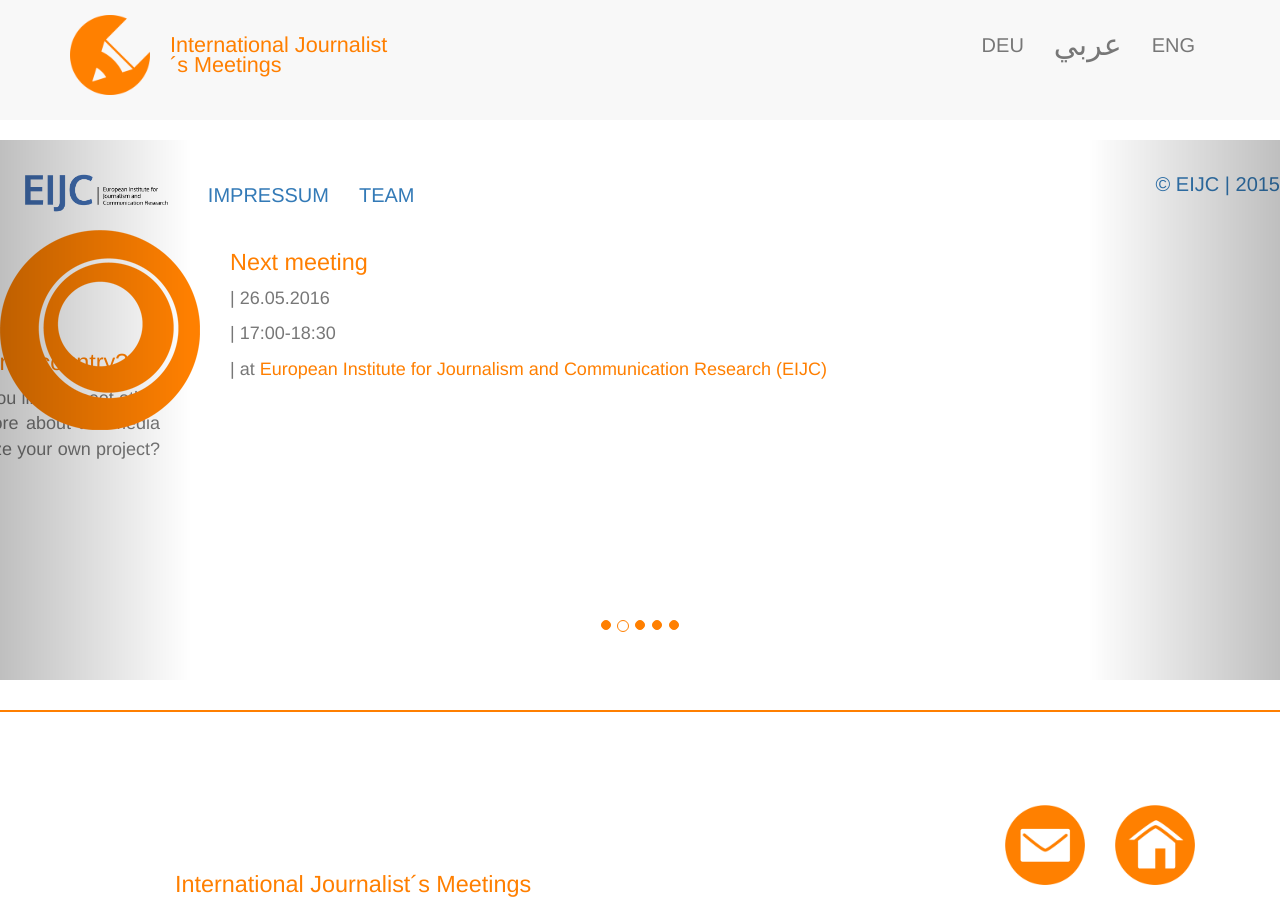
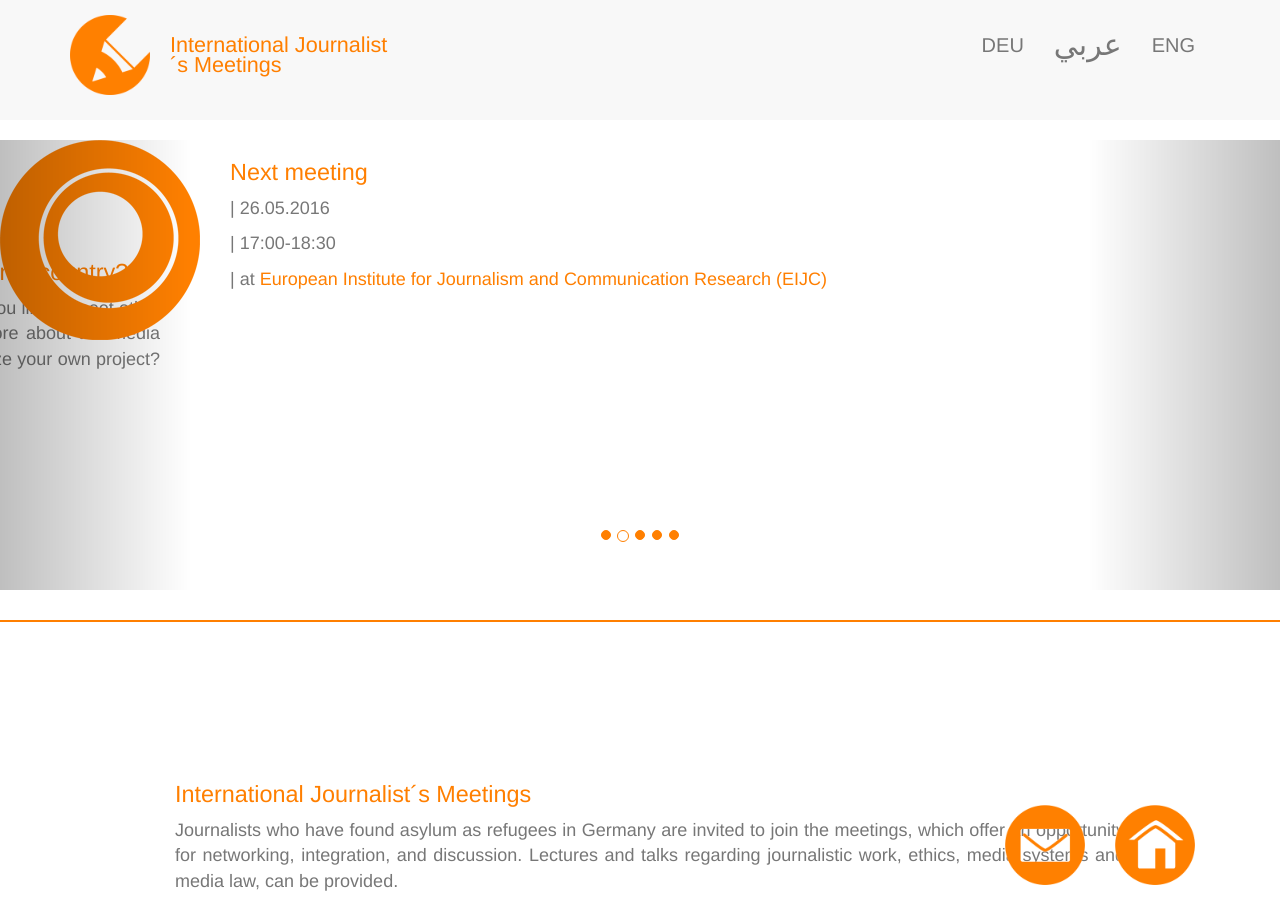
Before and after one commit to EIJC/TIJ, a Jekyll site: the page built from en.html, in a window 1280 px wide and 900 px high. Built offline with Jekyll 4.4.1, drawn with Linux system fonts in a browser that asks for light colours; nearby versions of some CDN libraries.

Commit message:
Update navbar-en.html

```diff
--- a/_includes/navbar-en.html
+++ b/_includes/navbar-en.html
@@ -41,21 +41,3 @@
             </ul>
         </div>
       </div>
-
-
-  	<ul class="nav navbar-nav">
-  		<li>
-		      <a href="http://www.eijc.eu/de/" title="Europäisches Institut für Journalismus- und Kommunikationsforschung" target="_blank">
-			<img alt="Europäisches Institut für Journalismus- und Kommunikationsforschung" src="{{ site.base_url }}/images/EIJC-Logo_transparent.png" title="Europäisches Institut für Journalismus- und Kommunikationsforschung" style="max-height: 50px; " />
-		      </a>
-		</li>
-		<li>
-		      <a href="{{ site.base_url }}/en/impressum.html"><p class="p-bottom">Impressum</p></a>
-		</li>
-		<li>
-		      <a href="{{ site.base_url }}/en/team.html"><p class="p-bottom">Team</p></a>
-		</li>
-	</ul>
-	<ul class="nav navbar-nav pull-right">
-		<li><p class="p-bottom"> © EIJC | 2015</p></li>
-	</ul>
```
